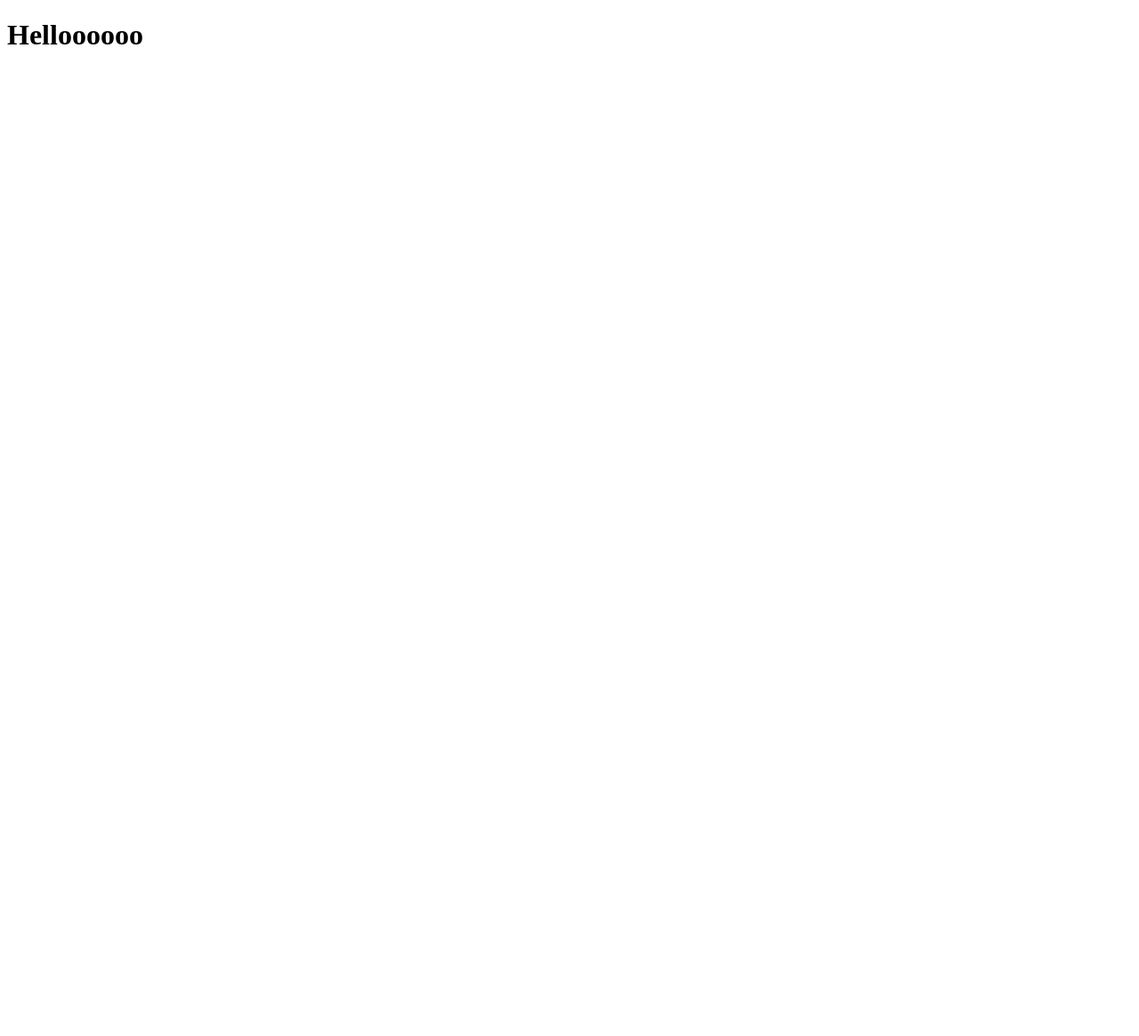
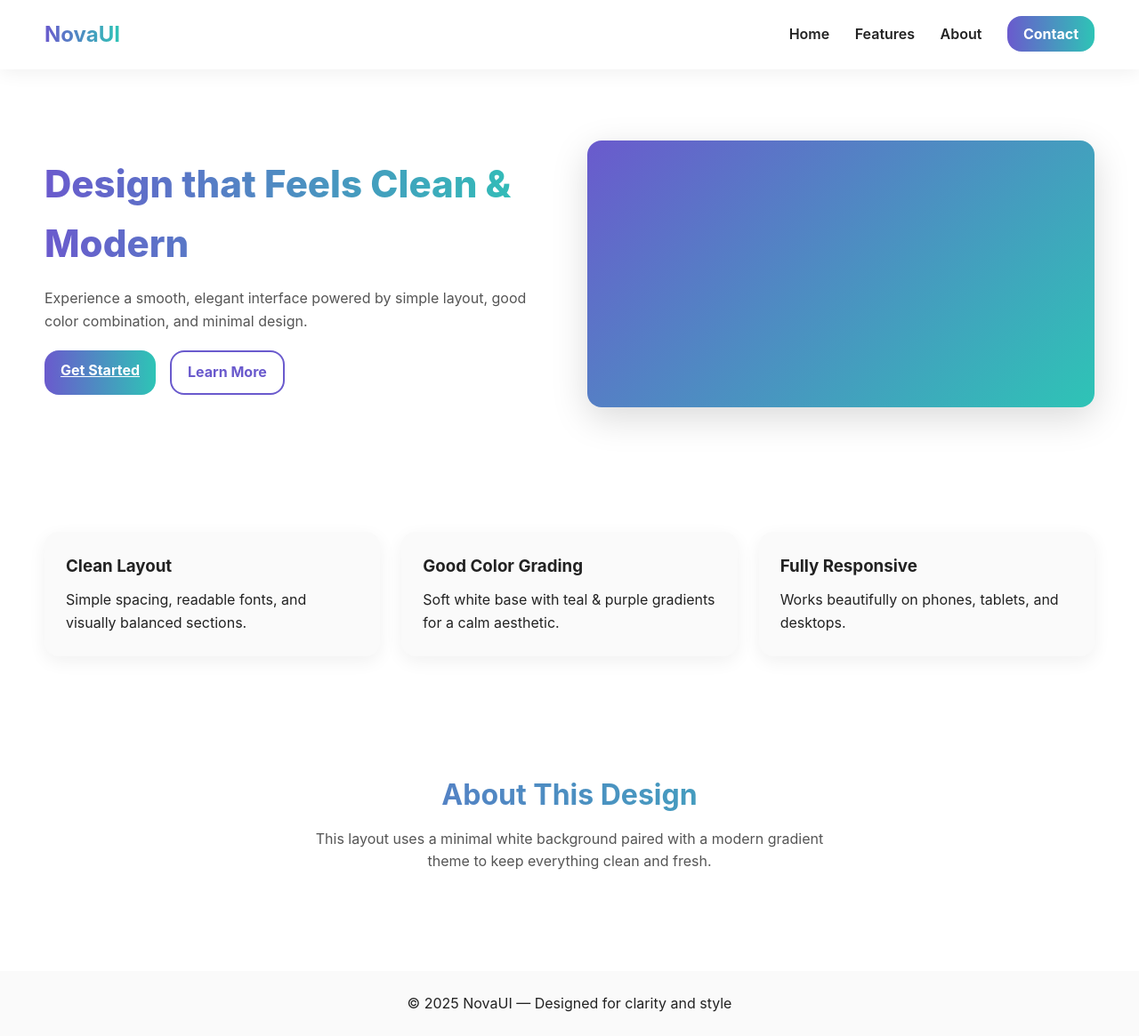
Before and after one commit to samdel59/first, a plain HTML site: page index.html in a window 1280 px wide. Shown: the whole page at 89% size. Before the commit the page ends 800 px from the top, so only its background shows below. Drawn offline with Linux system fonts and the light colour scheme.

Commit message:
how was that

```diff
--- a/index.html
+++ b/index.html
@@ -3,9 +3,54 @@
 <head>
     <meta charset="UTF-8">
     <meta name="viewport" content="width=device-width, initial-scale=1.0">
-    <title>Document</title>
+    <title>Modern Clean Website</title>
+    <link rel="stylesheet" href="style.css">
 </head>
 <body>
-    <h1>Helloooooo</h1>
+    <header class="navbar">
+        <div class="logo">NovaUI</div>
+        <nav>
+            <a href="#home">Home</a>
+            <a href="#features">Features</a>
+            <a href="#about">About</a>
+            <a href="#contact" class="btn-primary">Contact</a>
+        </nav>
+    </header>
+
+    <section class="hero" id="home">
+        <div class="hero-text">
+            <h1>Design that Feels Clean & Modern</h1>
+            <p>Experience a smooth, elegant interface powered by simple layout, good color combination, and minimal design.</p>
+            <div class="hero-buttons">
+                <a href="#features" class="btn-primary">Get Started</a>
+                <a href="#about" class="btn-outline">Learn More</a>
+            </div>
+        </div>
+        <div class="hero-img"></div>
+    </section>
+
+    <section class="features" id="features">
+        <div class="feature-card">
+            <h3>Clean Layout</h3>
+            <p>Simple spacing, readable fonts, and visually balanced sections.</p>
+        </div>
+        <div class="feature-card">
+            <h3>Good Color Grading</h3>
+            <p>Soft white base with teal & purple gradients for a calm aesthetic.</p>
+        </div>
+        <div class="feature-card">
+            <h3>Fully Responsive</h3>
+            <p>Works beautifully on phones, tablets, and desktops.</p>
+        </div>
+    </section>
+
+    <section class="about" id="about">
+        <h2>About This Design</h2>
+        <p>This layout uses a minimal white background paired with a modern gradient theme to keep everything clean and fresh.</p>
+    </section>
+
+    <footer class="footer" id="contact">
+        <p>© 2025 NovaUI — Designed for clarity and style</p>
+    </footer>
 </body>
 </html>
--- /dev/null
+++ b/style.css
@@ -0,0 +1,193 @@
+/* =============================
+   GLOBAL STYLES
+============================= */
+* {
+    margin: 0;
+    padding: 0;
+    box-sizing: border-box;
+    font-family: "Inter", sans-serif;
+}
+
+body {
+    background: #ffffff;
+    color: #222;
+    line-height: 1.6;
+}
+
+:root {
+    --primary: #6a5acd; /* soft indigo */
+    --accent: #2ec4b6;  /* teal green */
+    --text-dark: #222;
+    --text-light: #555;
+    --bg-light: #fafafa;
+    --radius: 16px;
+}
+
+/* =============================
+   NAVBAR
+============================= */
+.navbar {
+    width: 100%;
+    padding: 20px 50px;
+    display: flex;
+    justify-content: space-between;
+    align-items: center;
+    background: white;
+    box-shadow: 0 4px 20px rgba(0, 0, 0, 0.06);
+    position: sticky;
+    top: 0;
+    z-index: 10;
+}
+
+.logo {
+    font-size: 24px;
+    font-weight: 700;
+    background: linear-gradient(90deg, var(--primary), var(--accent));
+    -webkit-background-clip: text;
+    color: transparent;
+}
+
+nav a {
+    margin-left: 24px;
+    text-decoration: none;
+    color: var(--text-dark);
+    font-weight: 600;
+    transition: 0.3s;
+}
+
+nav a:hover {
+    color: var(--primary);
+}
+
+.btn-primary {
+    padding: 10px 18px;
+    background: linear-gradient(90deg, var(--primary), var(--accent));
+    color: white !important;
+    font-weight: 700;
+    border-radius: var(--radius);
+}
+
+/* =============================
+   HERO SECTION
+============================= */
+.hero {
+    display: grid;
+    grid-template-columns: 1fr 1fr;
+    padding: 80px 50px;
+    align-items: center;
+    gap: 40px;
+}
+
+.hero h1 {
+    font-size: 42px;
+    font-weight: 800;
+    background: linear-gradient(90deg, var(--primary), var(--accent));
+    -webkit-background-clip: text;
+    color: transparent;
+    margin-bottom: 16px;
+}
+
+.hero p {
+    color: var(--text-light);
+    margin-bottom: 20px;
+}
+
+.hero-buttons {
+    display: flex;
+    gap: 16px;
+}
+
+.btn-outline {
+    padding: 10px 18px;
+    border-radius: var(--radius);
+    border: 2px solid var(--primary);
+    color: var(--primary);
+    font-weight: 700;
+    text-decoration: none;
+}
+
+.hero-img {
+    width: 100%;
+    height: 300px;
+    border-radius: var(--radius);
+    background: linear-gradient(135deg, var(--primary), var(--accent));
+    box-shadow: 0 12px 40px rgba(0, 0, 0, 0.15);
+}
+
+/* =============================
+   FEATURES SECTION
+============================= */
+.features {
+    padding: 60px 50px;
+    display: grid;
+    grid-template-columns: repeat(3, 1fr);
+    gap: 24px;
+}
+
+.feature-card {
+    background: var(--bg-light);
+    padding: 24px;
+    border-radius: var(--radius);
+    box-shadow: 0 6px 20px rgba(0, 0, 0, 0.06);
+    transition: 0.3s;
+}
+
+.feature-card:hover {
+    transform: translateY(-6px);
+    box-shadow: 0 12px 30px rgba(0, 0, 0, 0.1);
+}
+
+.feature-card h3 {
+    margin-bottom: 10px;
+}
+
+/* =============================
+   ABOUT SECTION
+============================= */
+.about {
+    padding: 70px 50px;
+    text-align: center;
+}
+
+.about h2 {
+    font-size: 32px;
+    margin-bottom: 12px;
+    background: linear-gradient(90deg, var(--primary), var(--accent));
+    -webkit-background-clip: text;
+    color: transparent;
+}
+
+.about p {
+    color: var(--text-light);
+    max-width: 600px;
+    margin: auto;
+}
+
+/* =============================
+   FOOTER
+============================= */
+.footer {
+    padding: 24px;
+    text-align: center;
+    background: var(--bg-light);
+    margin-top: 40px;
+    color: var(--text-dark);
+}
+
+/* =============================
+   RESPONSIVE DESIGN
+============================= */
+@media (max-width: 900px) {
+    .hero {
+        grid-template-columns: 1fr;
+        text-align: center;
+    }
+
+    .hero-img {
+        height: 240px;
+    }
+
+    .features {
+        grid-template-columns: 1fr;
+    }
+}
```
